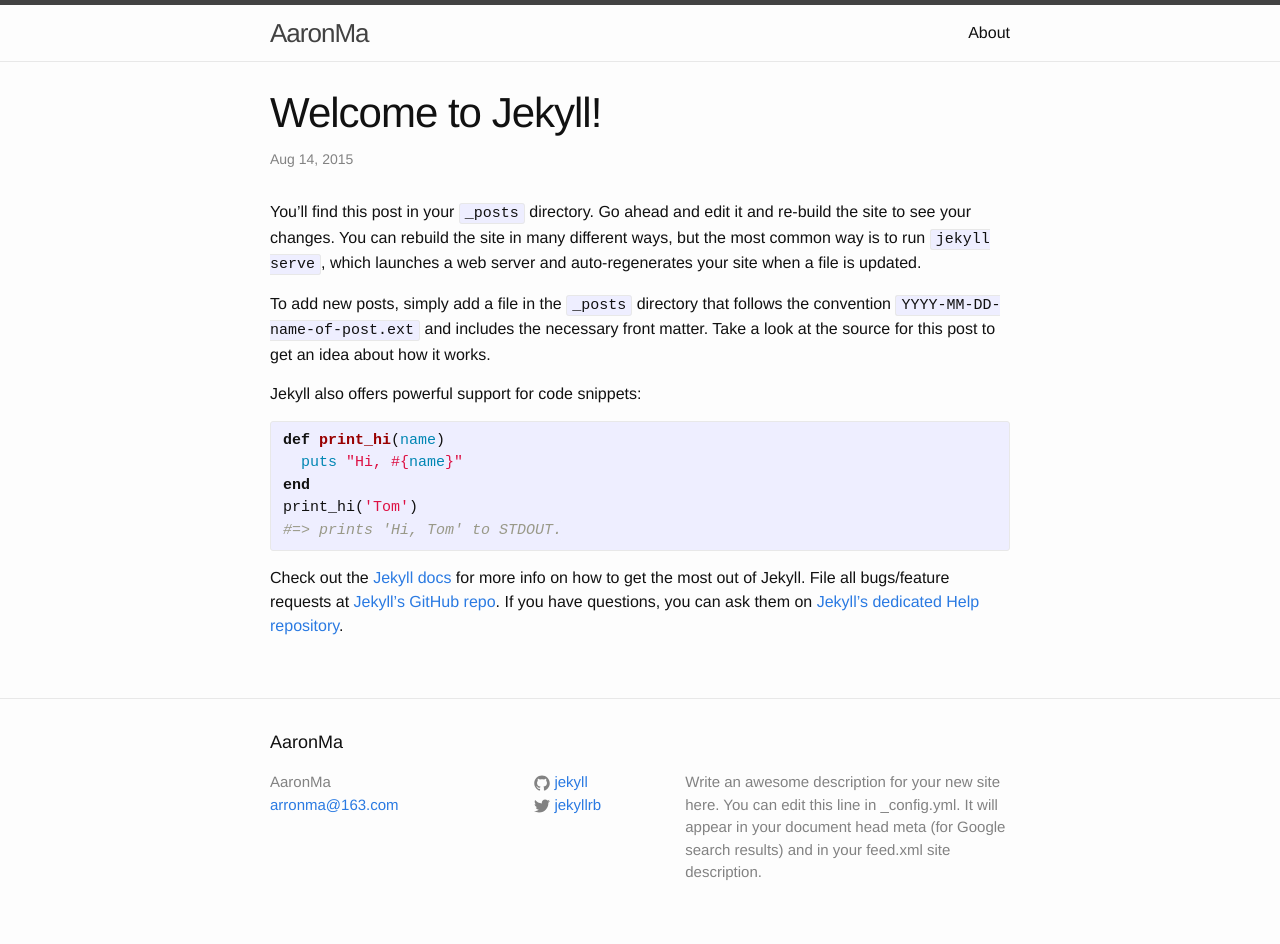
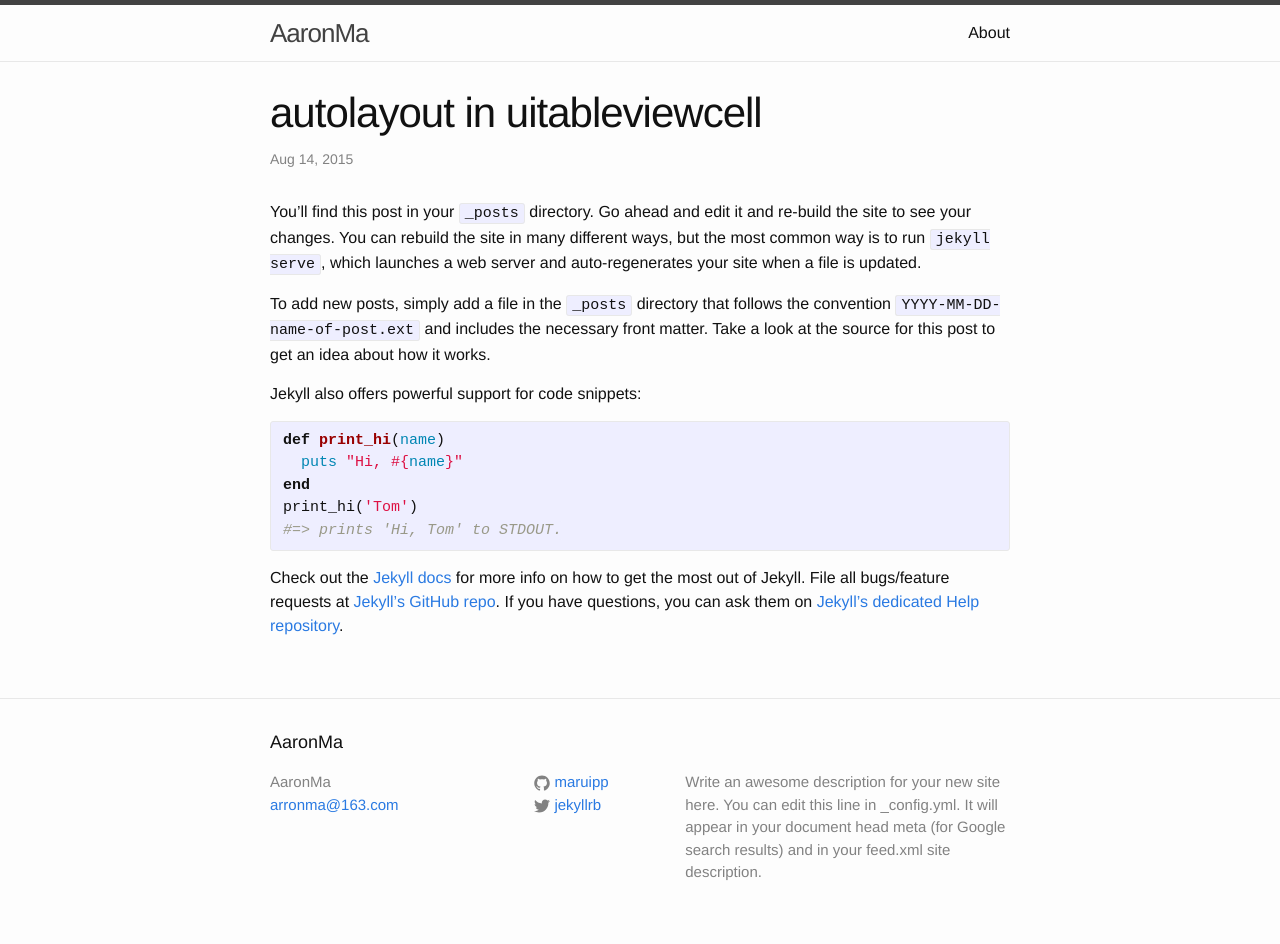
Before and after one commit to maruipp/maruipp.github.io, a Jekyll site: the page built from _posts/2015-08-14-welcome-to-jekyll.markdown, in a window 1280 px wide. Built offline with Jekyll 4.4.1, drawn with Linux system fonts in a browser that asks for light colours.

Commit message:
更改第一篇文字title

```diff
--- a/_config.yml
+++ b/_config.yml
@@ -8,7 +8,7 @@ description: > # this means to ignore newlines until "baseurl:"
 baseurl: "" # the subpath of your site, e.g. /blog/
 url: "http://yourdomain.com" # the base hostname & protocol for your site
 twitter_username: jekyllrb
-github_username:  jekyll
+github_username:  maruipp
 
 # Build settings
 markdown: kramdown
--- a/_posts/2015-08-14-welcome-to-jekyll.markdown
+++ b/_posts/2015-08-14-welcome-to-jekyll.markdown
@@ -1,6 +1,6 @@
 ---
 layout: post
-title:  "Welcome to Jekyll!"
+title:  "autolayout in uitableviewcell"
 date:   2015-08-14 16:21:13
 categories: jekyll update
 ---
```
